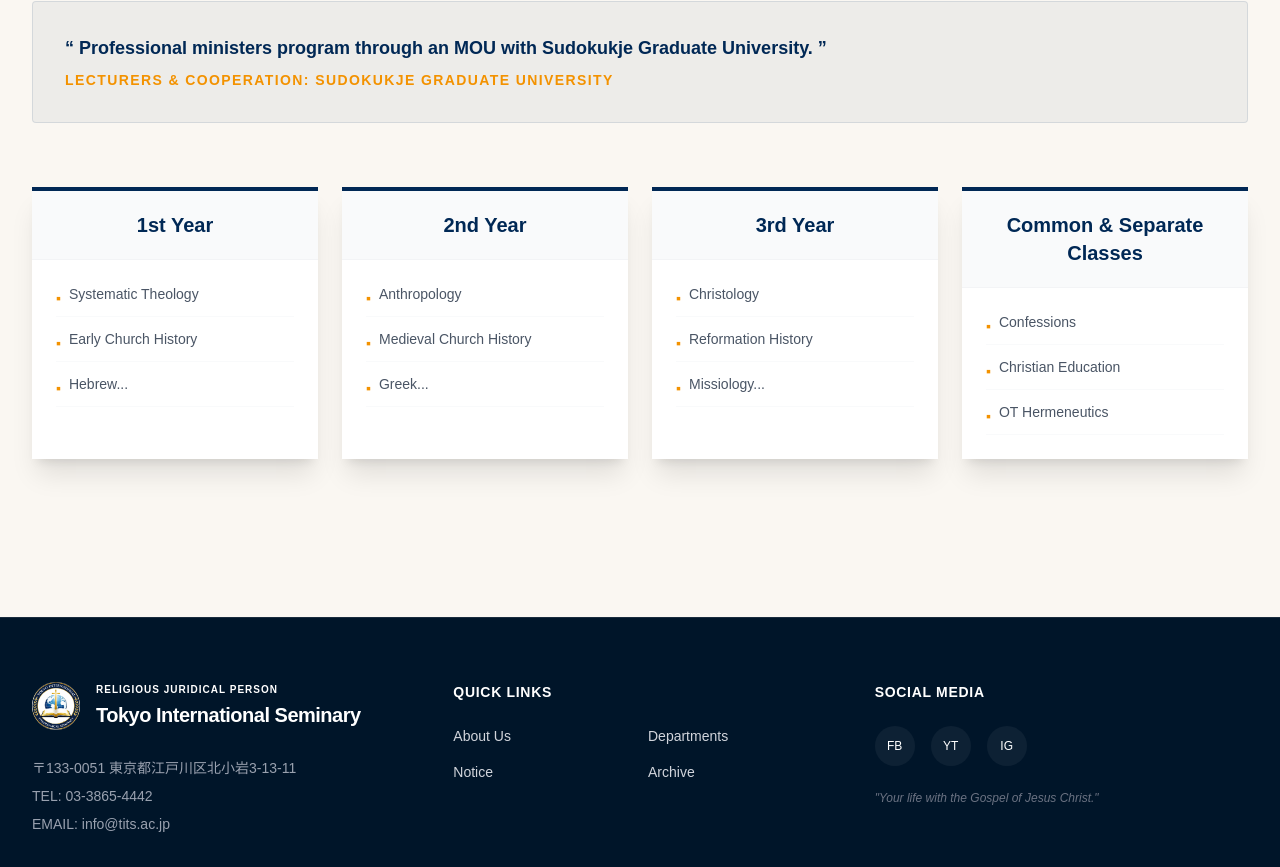
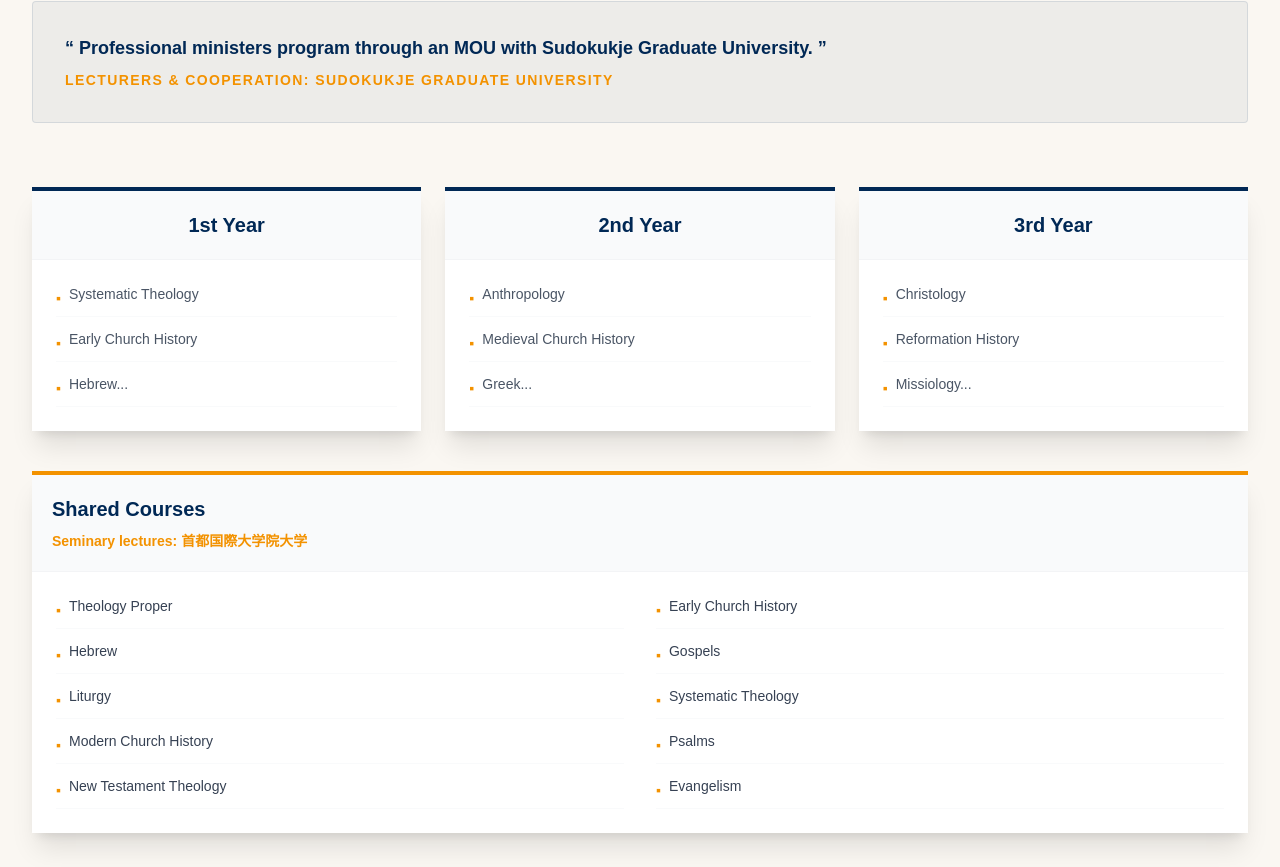
Before and after one commit to suho227/Divinity, a Next.js app: page /en/about/departments/graduate in a window 1280 px wide. Shown: the part 313-1180 px from the top of the page. Built offline with nearby package versions, Linux system fonts and the light colour scheme.

Commit message:
공톻과목 추가 밑 에러수정

```diff
--- a/messages/en.json
+++ b/messages/en.json
@@ -172,6 +172,22 @@
                     "y2": "Anthropology, Medieval Church History, Greek...",
                     "y3": "Christology, Reformation History, Missiology...",
                     "common": "Confessions, Christian Education, OT Hermeneutics"
+                },
+                "sharedCourses": {
+                    "title": "Shared Courses",
+                    "provider": "Seminary lectures: 首都国際大学院大学",
+                    "courses": [
+                        "Theology Proper",
+                        "Early Church History",
+                        "Hebrew",
+                        "Gospels",
+                        "Liturgy",
+                        "Systematic Theology",
+                        "Modern Church History",
+                        "Psalms",
+                        "New Testament Theology",
+                        "Evangelism"
+                    ]
                 }
             },
             "calendar": {
@@ -185,6 +201,34 @@
                     "m5": "22: School Holiday",
                     "m6": "23: Closing Intensive Seminar"
                 }
+            },
+            "sharedCourses": {
+                "title": "Shared Courses",
+                "provider": "Seminary lectures: 首都国際大学院大学",
+                "courses": [
+                    "Theology Proper",
+                    "Early Church History",
+                    "Hebrew",
+                    "Gospels",
+                    "Liturgy",
+                    "Systematic Theology",
+                    "Modern Church History",
+                    "Psalms",
+                    "New Testament Theology",
+                    "Evangelism"
+                ]
+            }
+        },
+        "calendar": {
+            "pageTitle": "Academic Calendar",
+            "monthName": "{month}",
+            "majorSchedule": "Major Schedule",
+            "noEvent": "No official events scheduled.",
+            "events": {
+                "m3": "17: Opening Seminar",
+                "m4": "21: School Holiday",
+                "m5": "22: School Holiday",
+                "m6": "23: Closing Intensive Seminar"
             }
         }
     }
--- a/messages/ja.json
+++ b/messages/ja.json
@@ -176,6 +176,22 @@
                     "y2": "人間論, 中世教会史, モーセ五書, ギリシャ語, 説教学/実習, 教会論, 日本教会史, 預言書, 共同書簡, 牧会カウンセリング",
                     "y3": "キリスト論, 宗教改革史, 歴史書, パウロ書簡, 宣教学, 黙示録と終末論, 獄中書簡, 旧約神学/総論, 聖書解釈学, 黙示文学",
                     "common": "新条学, 教会教育, 旧約解釈学, 使徒言行録, ヨハネ黙示録, 新約解釈と説教"
+                },
+                "sharedCourses": {
+                    "title": "共通科目",
+                    "provider": "神学校講義: 首都国際大学院大学",
+                    "courses": [
+                        "神論",
+                        "初代教会史",
+                        "ヘブライ語",
+                        "福音書",
+                        "礼拝学",
+                        "組織神学",
+                        "近現代教会史",
+                        "詩篇",
+                        "新約神学",
+                        "伝道学"
+                    ]
                 }
             },
             "japanese": {
--- a/messages/ko.json
+++ b/messages/ko.json
@@ -180,7 +180,22 @@
         "japanese": {
           "pageTitle": "일본어학과",
           "description": "학과 소개 준비 중입니다."
-        }
+        },
+        "sharedCourses": {
+          "title": "공통 과목",
+          "provider": "신학교 강의: 首都国際大学院大学",
+          "courses": [
+            "신론",
+            "초기교회사",
+            "히브리어",
+            "복음서",
+            "예배학",
+            "조직신학",
+            "근현대교회사",
+            "시편",
+            "신약신학",
+            "전도학"
+          ]
         },
         "calendar": {
           "pageTitle": "학사 일정",
@@ -197,3 +212,4 @@
       }
     }
   }
+}
--- a/messages/zh.json
+++ b/messages/zh.json
@@ -176,6 +176,22 @@
                     "y2": "人类学, 中世教会史, 希腊语...",
                     "y3": "基督论, 宗教改革史, 宣教学...",
                     "common": "新条学, 教会教育, 旧约解释学"
+                },
+                "sharedCourses": {
+                    "title": "共同课程",
+                    "provider": "神学院课程：首都国际大学院大学",
+                    "courses": [
+                        "神论",
+                        "初期教会史",
+                        "希伯来语",
+                        "福音书",
+                        "礼拜学",
+                        "系统神学",
+                        "近现代教会史",
+                        "诗篇",
+                        "新约神学",
+                        "传道学"
+                    ]
                 }
             },
             "calendar": {
--- a/src/app/[locale]/about/departments/bth/page.tsx
+++ b/src/app/[locale]/about/departments/bth/page.tsx
@@ -3,6 +3,7 @@
 
 export default function DepartmentsPage() {
     const t = useTranslations('About.departments');
+    const sharedCourses = t.raw('graduate.sharedCourses.courses') as string[];
 
     const sem1 = [
         { name: t('subjects.otIntro'), type: t('categories.majorReq') },
@@ -105,6 +106,27 @@
                         </table>
                     </div>
                 </div>
+
+                <section className="mt-12 bg-white shadow-xl rounded-sm overflow-hidden border-t-4 border-brand-orange">
+                    <div className="bg-gray-50 px-6 py-5 border-b border-gray-100">
+                        <h3 className="text-brand-navy font-black text-xl tracking-tighter">
+                            {t('graduate.sharedCourses.title')}
+                        </h3>
+                        <p className="text-brand-orange font-bold text-sm mt-2">
+                            {t('graduate.sharedCourses.provider')}
+                        </p>
+                    </div>
+                    <div className="px-6 py-6">
+                        <ul className="grid md:grid-cols-2 gap-x-8 gap-y-3">
+                            {sharedCourses.map((course, idx) => (
+                                <li key={idx} className="text-gray-700 text-sm flex items-start gap-2 border-b border-gray-50 pb-2">
+                                    <span className="text-brand-orange mt-1">▪</span>
+                                    <span className="break-keep">{course}</span>
+                                </li>
+                            ))}
+                        </ul>
+                    </div>
+                </section>
             </div>
         </main>
     );
--- a/src/app/[locale]/about/departments/graduate/page.tsx
+++ b/src/app/[locale]/about/departments/graduate/page.tsx
@@ -3,35 +3,35 @@
 import { useTranslations } from 'next-intl';
 import Image from 'next/image';
 
+type CurriculumGroup = {
+    year: string;
+    subjects: string[];
+};
+
 export default function GraduatePage() {
-    // 🌟 'About.departments.graduate' 경로를 기본으로 설정합니다.
     const t = useTranslations('About.departments.graduate');
 
-    // JSON에서 콤마(,)로 구분된 문자열을 가져와서 배열로 만듭니다.
-    const curriculum = [
+    const curriculum: CurriculumGroup[] = [
         { year: t('years.y1'), subjects: t('subjects.y1').split(', ') },
         { year: t('years.y2'), subjects: t('subjects.y2').split(', ') },
         { year: t('years.y3'), subjects: t('subjects.y3').split(', ') },
-        { year: t('years.common'), subjects: t('subjects.common').split(', ') }
     ];
+
+    const sharedCourses = t.raw('sharedCourses.courses') as string[];
 
     return (
         <main className="relative bg-[#FAF7F2] min-h-screen py-24 px-8">
-            {/* 배경 설정 (생략 - 기존과 동일) */}
-
             <div className="relative z-10 max-w-7xl mx-auto">
                 <h1 className="text-4xl font-black text-[#002855] border-l-8 border-[#F39200] pl-6 mb-12 uppercase">
                     {t('pageTitle')}
                 </h1>
 
-                {/* 메시지 섹션 */}
                 <div className="bg-[#002855]/5 border border-[#002855]/10 p-8 rounded-sm mb-16">
                     <p className="text-[#002855] font-bold text-lg mb-2">“ {t('intro')} ”</p>
                     <p className="text-[#F39200] font-black text-sm tracking-widest uppercase">{t('partner')}</p>
                 </div>
 
-                {/* 커리큘럼 그리드 */}
-                <div className="grid md:grid-cols-2 xl:grid-cols-4 gap-6">
+                <div className="grid md:grid-cols-2 xl:grid-cols-3 gap-6 mb-10">
                     {curriculum.map((item, idx) => (
                         <div key={idx} className="bg-white shadow-xl border-t-4 border-[#002855]">
                             <div className="bg-gray-50 p-5 border-b border-gray-100">
@@ -47,9 +47,25 @@
                                     ))}
                                 </ul>
                             </div>
-                        </div>
-                    ))}
+                        </div>))}
                 </div>
+
+                <section className="bg-white shadow-xl border-t-4 border-[#F39200]">
+                    <div className="bg-gray-50 p-5 border-b border-gray-100">
+                        <h3 className="text-[#002855] font-black text-xl">{t('sharedCourses.title')}</h3>
+                        <p className="text-[#F39200] font-bold text-sm mt-2">{t('sharedCourses.provider')}</p>
+                    </div>
+                    <div className="p-6">
+                        <ul className="grid md:grid-cols-2 gap-x-8 gap-y-3">
+                            {sharedCourses.map((course, idx) => (
+                                <li key={idx} className="text-gray-700 text-sm flex items-start gap-2 border-b border-gray-50 pb-2">
+                                    <span className="text-[#F39200] mt-1">▪</span>
+                                    <span className="break-keep">{course}</span>
+                                </li>
+                            ))}
+                        </ul>
+                    </div>
+                </section>
             </div>
         </main>
     );
```
Lines whose indentation alone changed are shown as unchanged.
